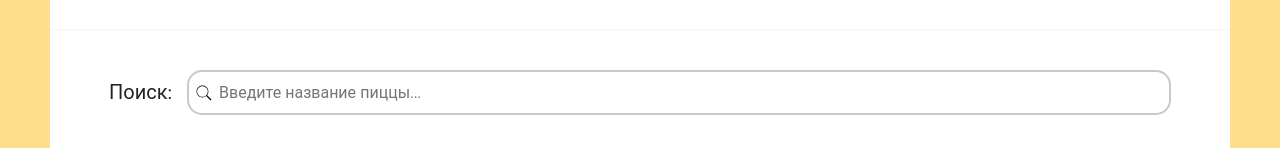
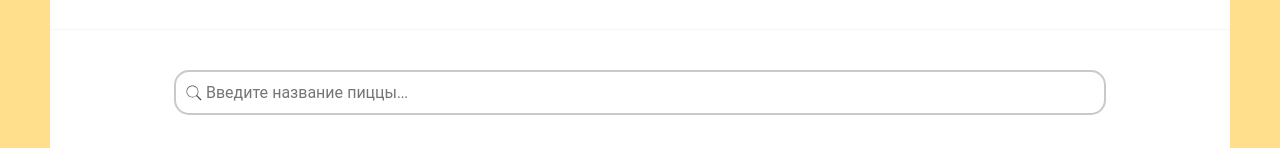
Before and after one commit to ronalli/react-pizza, a React (Create React App) app: page / in a window 1280 px wide. Shown: the part 155-303 px from the top of the page. Built offline with nearby package versions, Linux system fonts and the light colour scheme; data requests are answered from the project's data file.

Commit message:
updateCode

```diff
--- a/src/components/Search/index.jsx
+++ b/src/components/Search/index.jsx
@@ -1,11 +1,11 @@
 import React from 'react';
 import style from './index.module.scss';
-import IconSearch from '../../assets/img/search.svg';
+import iconSearch from '../../assets/img/search.svg';
+import iconCancel from '../../assets/img/cancel.svg';
 
 function Search({ searchValue, setSearchValue }) {
   return (
     <div className={style.root}>
-      <span>Поиск: </span>
       <input
         value={searchValue}
         onChange={(e) => setSearchValue(e.target.value)}
@@ -13,7 +13,15 @@ function Search({ searchValue, setSearchValue }) {
         placeholder='Введите название пиццы...'
         className={style.input}
       />
-      <img src={IconSearch} alt='search' className={style.icon} />
+      <img src={iconSearch} alt='search' className={style.search} />
+      {searchValue && (
+        <img
+          src={iconCancel}
+          alt='cancel'
+          className={style.cancel}
+          onClick={() => setSearchValue('')}
+        />
+      )}
     </div>
   );
 }
--- a/src/components/Search/index.module.scss
+++ b/src/components/Search/index.module.scss
@@ -1,10 +1,25 @@
 .root {
 	position: relative;
 	display: grid;
-	grid-template-columns: auto 1fr;
 	align-items: center;
-	margin-bottom: 35px;
+	margin: 0 65px 45px 65px;
 	font-size: 20px;
+	.search {
+		position: absolute;
+		opacity: 0.7;
+		width: 20px;
+		height: 20px;
+		left: 10px;
+
+	}
+	.cancel {
+		position: absolute;
+		opacity: 0.7;
+		width: 20px;
+		height: 20px;
+		right: 15px;
+		cursor: pointer;
+	}
 	.input {
 		height: 45px;
 		padding: 10px 30px;
@@ -16,14 +31,7 @@
 			border: 2px solid rgb(146, 145, 145);
 		}
 	}
-	.icon {
-		position: absolute;
-		width: 20px;
-		height: 20px;
-		left: 85px;
-		fill: rgb(224, 26, 26);
 
-	}
 	span {
 		margin-right: 15px;
 	}
```
Also changed, not shown: src/assets/img/cancel.svg (added).
